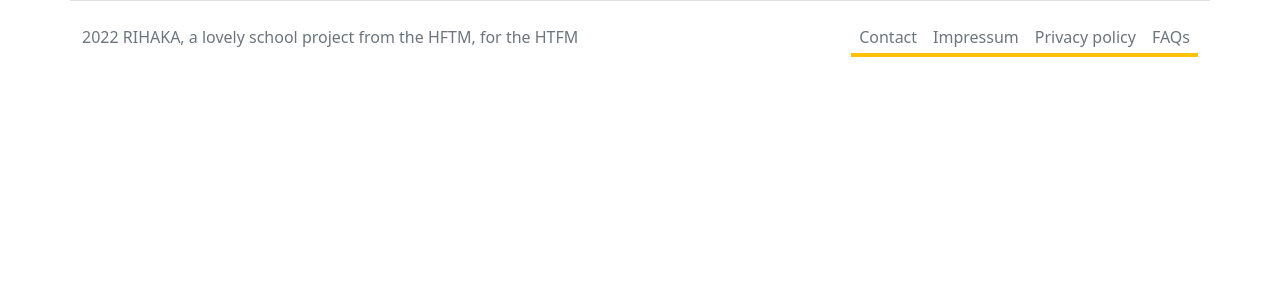
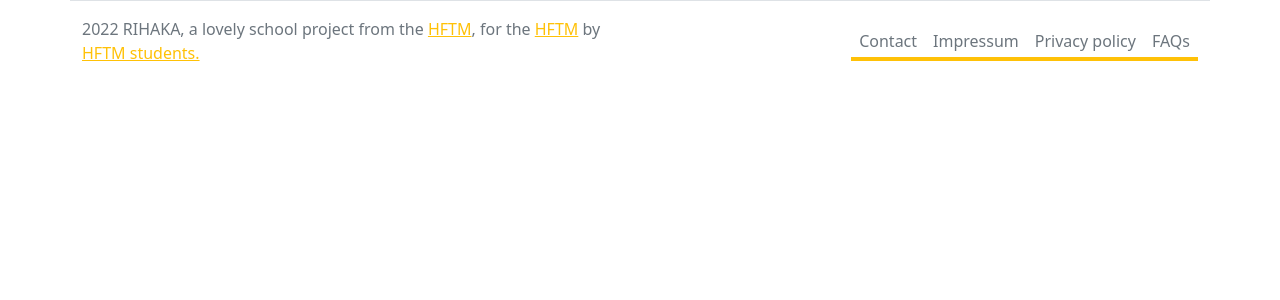
Before and after one commit to rtafurthgarcia/rihaka, a PHP site: template app/Views/Base/Footer.php in a window 1280 px wide. Shown: the top 300 px of the page. Run offline with PHP 8.4, Linux system fonts and the light colour scheme; the template is opened without the code that fills it, so the values that code supplies are empty; some libraries are stand-ins or nearby versions.

Commit message:
Links inside the footer

```diff
--- a/app/Views/Base/Footer.php
+++ b/app/Views/Base/Footer.php
@@ -1,5 +1,7 @@
 <footer class="container d-flex flex-wrap justify-content-between align-items-center py-3 my-6 border-top">
-  <p class="col-12 col-md-6 mb-0 text-muted text-md-start text-center">2022 RIHAKA, a lovely school project from the HFTM, for the HTFM</p>
+  <div class="col-12 col-md-6 mb-0 text-muted text-md-start text-center">
+    2022 RIHAKA, a lovely school project from the <a href="https://www.hftm.ch/de" class="link-warning">HFTM</a>, for the <a href="https://www.hftm.ch/de" class="link-warning">HFTM</a>
+    by <a href="https://github.com/rtafurthgarcia/rihaka" class="link-warning">HFTM students.</a></div>
 
   <ul class="col-12 nav col-md-4 justify-content-center justify-content-md-end">
     <li class="nav-item"><a href="#" class="nav-link px-2 text-muted">Contact</a></li>
```
